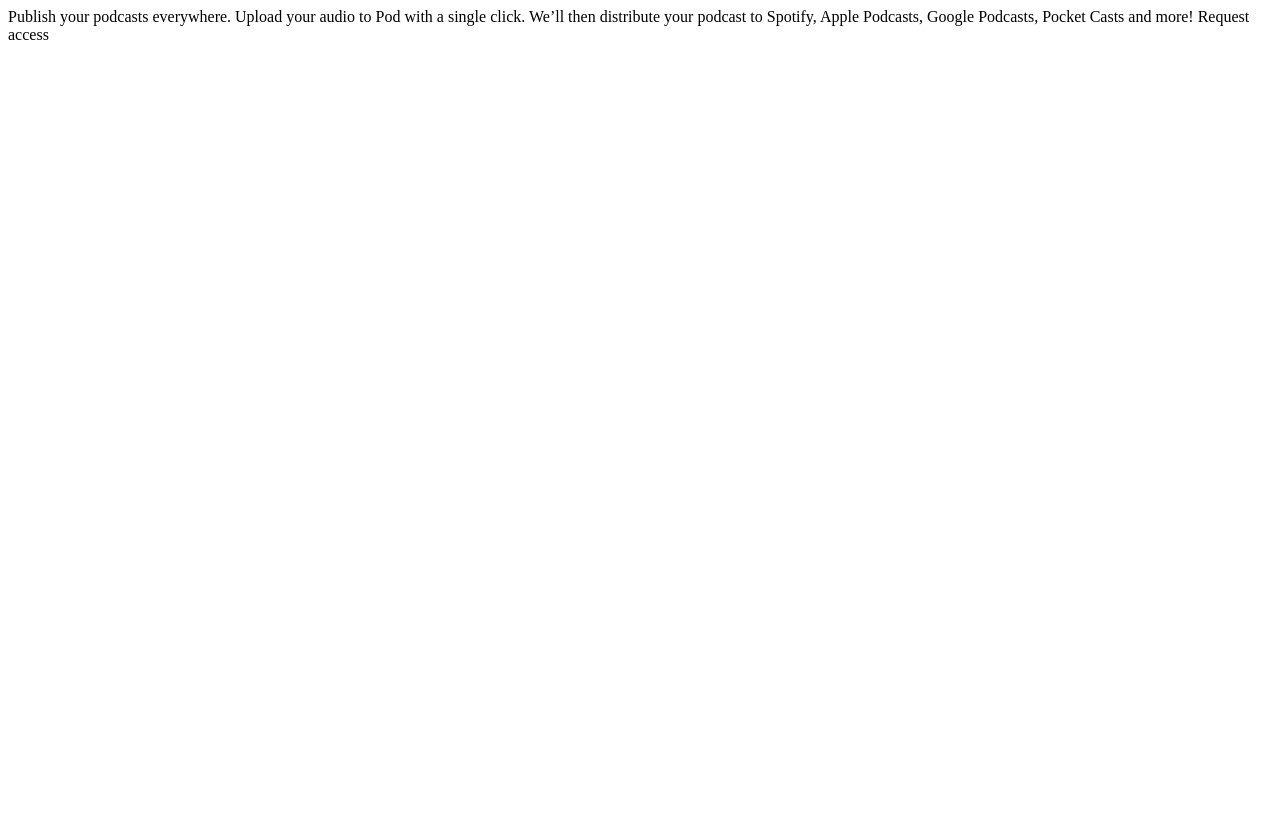
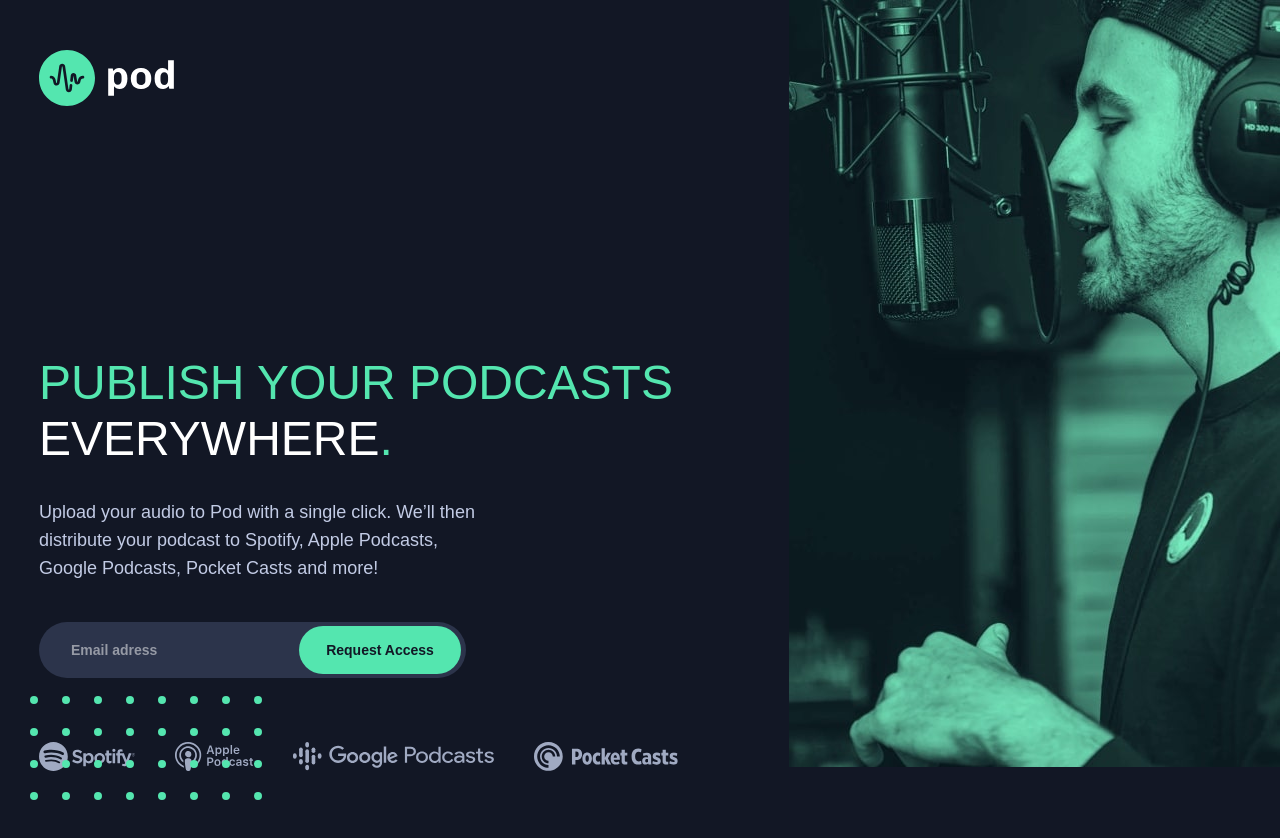
Before and after one commit to longani974/Pod-request-access-landing-page-Frontend-Mentor, a plain HTML site: page index.html in a window 1280 px wide. Before the commit the page ends 800 px from the top, so only its background shows below. Drawn offline with Linux system fonts and the light colour scheme; a web font is replaced by a local one.

Commit message:
mobile and tablet

```diff
--- /dev/null
+++ b/app.js
@@ -0,0 +1,14 @@
+const emailInput = document.querySelector('#email');
+const buttonValidation = document.querySelector('#btnValidation');
+const emailErrorMessage = document.querySelector('.emailError');
+
+buttonValidation.addEventListener('click', () => {
+    return checkValidEmail(emailInput.value)
+        ? (emailErrorMessage.style.visibility = 'hidden')
+        : (emailErrorMessage.style.visibility = 'visible');
+});
+
+function checkValidEmail(email) {
+    const re = /^(([^<>()[\]\\.,;:\s@"]+(\.[^<>()[\]\\.,;:\s@"]+)*)|(".+"))@((\[[0-9]{1,3}\.[0-9]{1,3}\.[0-9]{1,3}\.[0-9]{1,3}\])|(([a-zA-Z\-0-9]+\.)+[a-zA-Z]{2,}))$/;
+    return re.test(String(email).toLowerCase());
+}
--- a/index.html
+++ b/index.html
@@ -1,19 +1,71 @@
 <!DOCTYPE html>
 <html lang="en">
-<head>
-  <meta charset="UTF-8">
-  <meta name="viewport" content="width=device-width, initial-scale=1.0">
+    <head>
+        <meta charset="UTF-8" />
+        <meta name="viewport" content="width=device-width, initial-scale=1.0" />
 
-  <link rel="icon" type="image/png" sizes="32x32" href="./assets/favicon-32x32.png">
+        <link
+            rel="icon"
+            type="image/png"
+            sizes="32x32"
+            href="./assets/favicon-32x32.png"
+        />
+        <link rel="stylesheet" href="style.css" />
+        <link rel="preconnect" href="https://fonts.gstatic.com" />
+        <link rel="preconnect" href="https://fonts.gstatic.com" />
+        <link
+            href="https://fonts.googleapis.com/css2?family=Chivo:wght@300;700&display=swap"
+            rel="stylesheet"
+        />
 
-  <title>Frontend Mentor | Pod request access landing page</title>
-</head>
-<body>
-  Publish your podcasts everywhere.
-
-  Upload your audio to Pod with a single click. We’ll then distribute your podcast to Spotify,
-  Apple Podcasts, Google Podcasts, Pocket Casts and more!
-
-  Request access
-</body>
+        <title>Frontend Mentor | Pod request access landing page</title>
+    </head>
+    <body>
+        <div class="containerSite">
+            <div class="logo">
+                <img src="/assets/desktop/logo.svg" alt="logo" />
+            </div>
+            <div class="content">
+                <h1>
+                    Publish your podcasts <br /><span class="text-white"
+                        >everywhere</span
+                    >.
+                </h1>
+                <p>
+                    Upload your audio to Pod with a single click. We’ll then
+                    distribute your podcast to Spotify, Apple Podcasts, Google
+                    Podcasts, Pocket Casts and more!
+                </p>
+                <div class="compagniesLogos">
+                    <img src="/assets/desktop/spotify.svg" alt="spotify" />
+                    <img
+                        src="/assets/desktop/apple-podcast.svg"
+                        alt="apple-podcast"
+                    />
+                    <img
+                        src="/assets/desktop/google-podcasts.svg"
+                        alt="google-podcasts"
+                    />
+                    <img
+                        src="/assets/desktop/pocket-casts.svg"
+                        alt="pocket-casts"
+                    />
+                </div>
+                <div id="form">
+                    <input
+                        type="email"
+                        name="email"
+                        id="email"
+                        placeholder="Email adress"
+                        required
+                    />
+                    <span class="emailError"
+                        >Oops! Please check your email</span
+                    >
+                    <button id="btnValidation">Request Access</button>
+                </div>
+            </div>
+        </div>
+        <script src="app.js"></script>
+    </body>
 </html>
--- /dev/null
+++ b/style.css
@@ -0,0 +1,235 @@
+:root {
+    --white: #ffffff;
+    --green: #54e6af;
+    --lightGreen: #b3ffe2;
+    --bgColor: #121725;
+    --lightBlue: #2c344b;
+    --gray: #5a668a;
+    --lightGray: #c2cbe5;
+
+    --width: 327px;
+}
+
+* {
+    margin: 0;
+    padding: 0;
+    box-sizing: border-box;
+}
+
+body {
+    width: 100vw;
+    height: 100vh;
+    background-color: rgb(18, 17, 27);
+    background-image: url('./assets/mobile/image-host.jpg');
+    background-repeat: no-repeat;
+    background-size: cover;
+    background-blend-mode: soft-light;
+    font-family: 'Chivo', sans-serif;
+    font-weight: 300;
+    text-align: center;
+    overflow: hidden;
+}
+
+.containerSite {
+    max-width: var(--width);
+    margin: auto;
+}
+
+.text-white {
+    color: var(--white);
+}
+
+.logo {
+    margin: 62px 0 57px;
+}
+
+h1 {
+    color: var(--green);
+    font-size: 26px;
+    line-height: 36px;
+    text-transform: uppercase;
+    margin-bottom: 16px;
+    font-weight: 300;
+}
+
+p {
+    color: var(--lightGray);
+    font-size: 15px;
+    line-height: 25px;
+    margin-bottom: 33px;
+}
+
+.compagniesLogos {
+    display: flex;
+    justify-content: space-around;
+    align-items: center;
+    margin-bottom: 48px;
+}
+
+.compagniesLogos img {
+    width: 18%;
+    height: 100%;
+}
+
+#form {
+    display: flex;
+    flex-direction: column;
+}
+
+input {
+    border: none;
+    height: 48px;
+    border-radius: 28px;
+    padding-left: 32px;
+    background: var(--lightBlue);
+    color: var(--white);
+    font-size: 14px;
+    line-height: 28px;
+}
+
+input::placeholder {
+    font-size: 14px;
+    line-height: 28px;
+    color: var(--white);
+    opacity: 0.5;
+    font-weight: 700;
+}
+
+input:focus {
+    outline: none;
+}
+
+.emailError {
+    visibility: hidden;
+    color: #fb3e3e;
+    font-size: 12px;
+    line-height: 14px;
+    text-align: left;
+    margin: 8px 0 8px 32px;
+}
+
+button {
+    border: none;
+    height: 48px;
+    border-radius: 28px;
+    background-color: var(--green);
+    color: var(--bgColor);
+    font-size: 14px;
+    line-height: 28px;
+    font-weight: 700;
+}
+
+button:hover {
+    cursor: pointer;
+    background-color: var(--lightGreen);
+}
+
+button:focus {
+    outline: none;
+}
+
+@media screen and (min-width: 760px) {
+    :root {
+        --width: 635px;
+    }
+
+    body {
+        background-color: var(--bgColor);
+        background-image: url('./assets/tablet/image-host.jpg');
+        background-repeat: no-repeat;
+        background-size: inherit;
+        background-blend-mode: inherit;
+        background-position: top right;
+        text-align: left;
+    }
+
+    body::after {
+        position: absolute;
+        bottom: 0;
+        left: 30px;
+        content: '';
+        background-image: url('/assets/desktop/bg-pattern-dots.svg');
+        background-repeat: no-repeat;
+        width: 232px;
+        height: 104px;
+    }
+
+    .containerSite {
+        margin: 0;
+    }
+
+    .logo {
+        margin: 50px 0 152px 39px;
+    }
+
+    .content {
+        display: flex;
+        flex-direction: column;
+        background-color: var(--bgColor);
+        width: 635px;
+        margin-left: 39px;
+        padding-top: 93px;
+    }
+
+    h1 {
+        font-size: 48px;
+        line-height: 56px;
+        margin-bottom: 31px;
+    }
+
+    p {
+        max-width: 445px;
+        font-size: 18px;
+        line-height: 28px;
+        margin-bottom: 40px;
+    }
+
+    .compagniesLogos {
+        order: 1;
+    }
+
+    #form {
+        position: relative;
+        flex-direction: row;
+        align-items: center;
+        width: 427px;
+        height: 56px;
+        background-color: var(--lightBlue);
+        padding: 0;
+        margin-bottom: 64px;
+        border-radius: 28px;
+    }
+
+    input {
+        height: 100%;
+        width: 305px;
+        background-color: transparent;
+    }
+
+    .emailError {
+        position: absolute;
+        top: 64px;
+        left: 32px;
+        margin: 0;
+    }
+
+    button {
+        position: absolute;
+        right: 5px;
+        width: 162px;
+    }
+
+    .compagniesLogos {
+        width: 536px;
+        height: 29px;
+        display: flex;
+        justify-content: space-between;
+        margin-bottom: 0;
+        gap: 40px;
+    }
+
+    .compagniesLogos img {
+        width: 100%;
+        height: 100%;
+    }
+}
```
